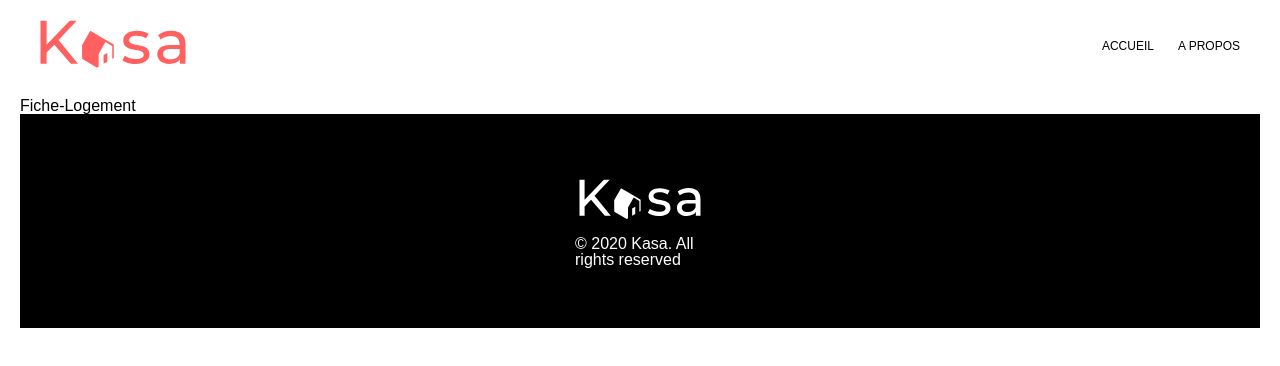
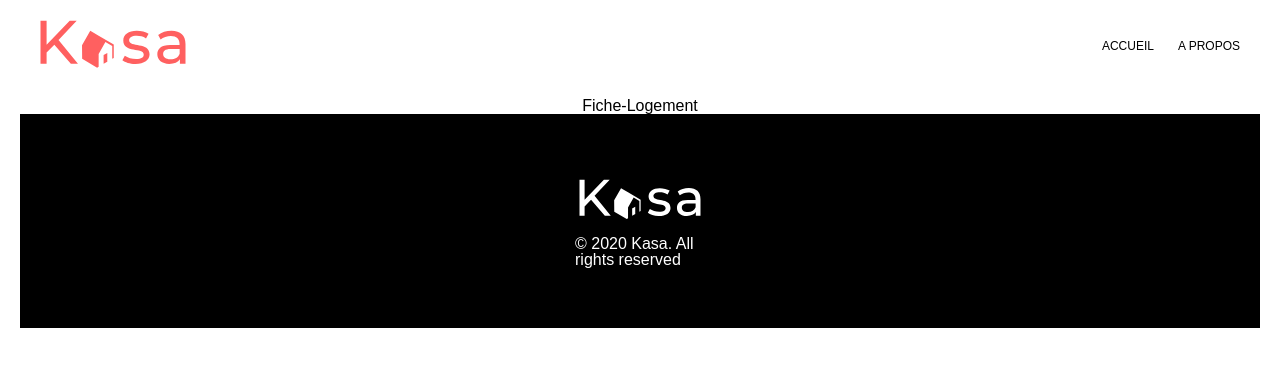
Before and after one commit to Erilerth/Kasa-OC, a React (Vite) app: page /logement/1 in a window 1280 px wide. Shown: the top 366 px of the page. Built offline with nearby package versions, Linux system fonts and the light colour scheme.

Commit message:
feat: Add context provider and modify #root style
- Create a context provider
- Modify the #root style in style.scss

```diff
--- a/src/App.jsx
+++ b/src/App.jsx
@@ -3,10 +3,12 @@ import Home from './components/pages/Home';
 import FicheLogement from './components/pages/Fiche-Logement';
 import APropos from './components/pages/A-Propos';
 import Page404 from './components/pages/404';
+import { LogementProvider } from './context/LogementContext';
 import './styles/App.css';
 
 function App() {
   return (
+    <LogementProvider>
       <Router>
         <Routes>
           <Route exact path='/' element={<Home />} />
@@ -15,6 +17,7 @@ function App() {
           <Route path='*' element={<Page404 />} />
         </Routes>
       </Router>
+    </LogementProvider>
   );
 }
 
--- /dev/null
+++ b/src/context/LogementContext.jsx
@@ -0,0 +1,21 @@
+import { createContext, useState } from 'react';
+import PropTypes from 'prop-types';
+import Logements from '../data/logements.json';
+
+const LogementContext = createContext();
+
+export const LogementProvider = ({ children }) => {
+  const [logement] = useState(Logements);
+
+  return (
+    <LogementContext.Provider value={useState(logement)}>
+      {children}
+    </LogementContext.Provider>
+  );
+};
+
+LogementProvider.propTypes = {
+  children: PropTypes.node.isRequired,
+};
+
+export default LogementContext;
--- a/src/styles/App.css
+++ b/src/styles/App.css
@@ -136,6 +136,9 @@ body {
 #root {
   max-width: 1240px;
   width: 100%;
+  display: flex;
+  flex-direction: column;
+  align-items: center;
 }
 
 /*# sourceMappingURL=App.css.map */
--- a/src/styles/sass/style.scss
+++ b/src/styles/sass/style.scss
@@ -14,4 +14,6 @@ body {
 #root {
   max-width: 1240px;
   width: 100%;
+  @include s.flex_column;
+  align-items: center;
 }
```
Also changed, not shown: 1 other file (tests, documents, lock files or other folders). Lines whose indentation alone changed are shown as unchanged.
